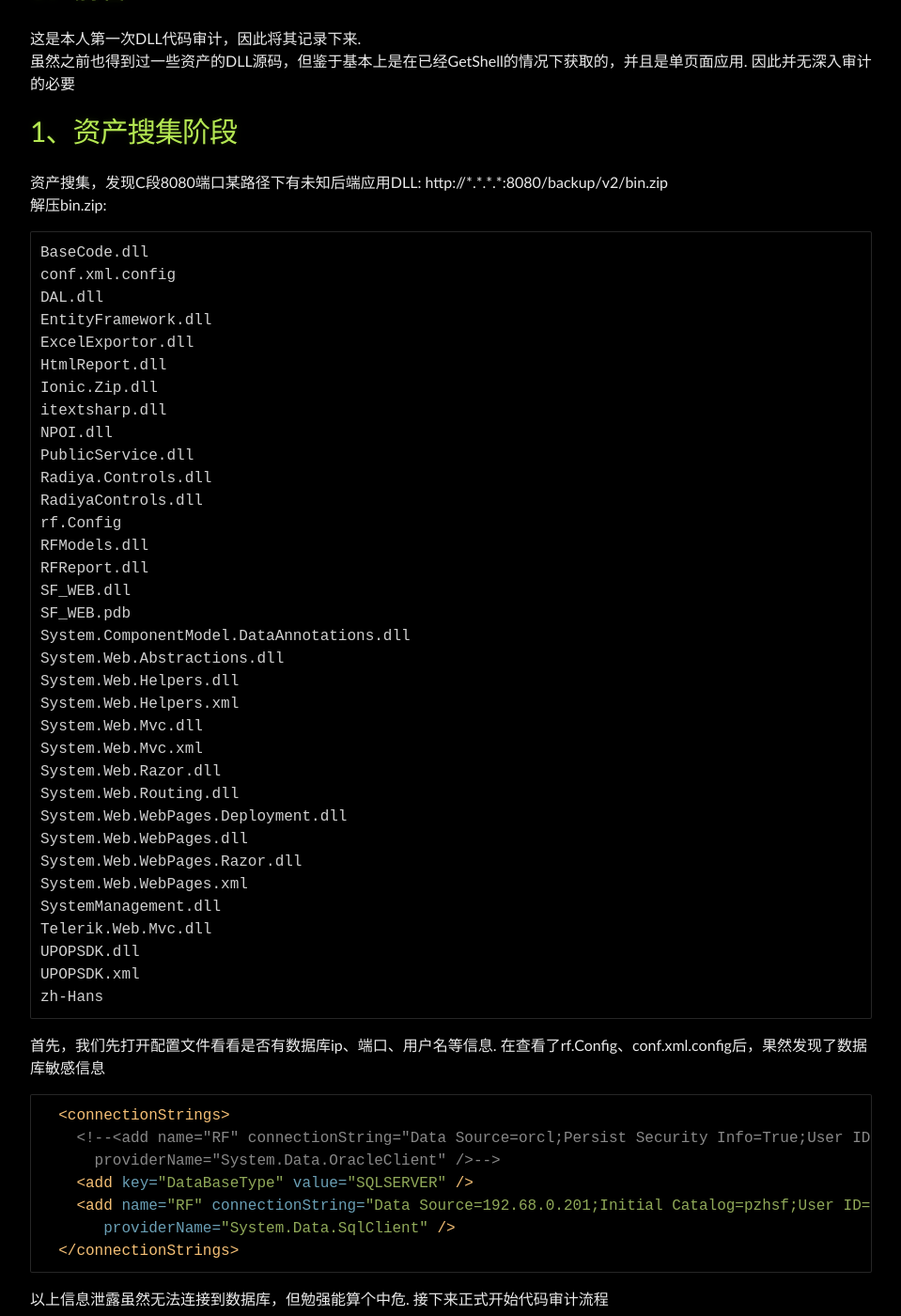
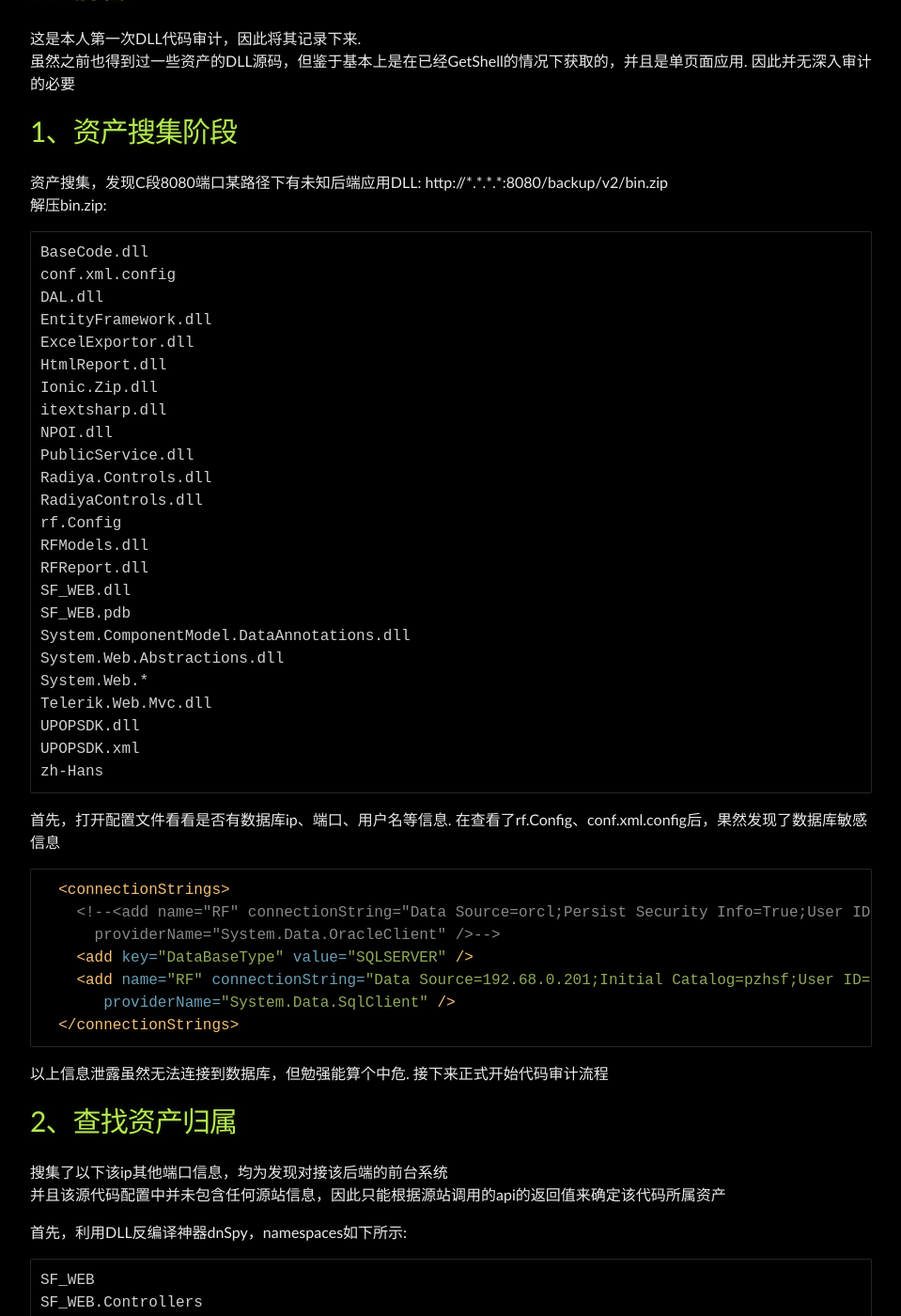
Before and after one commit to Leeyangee/leeyangee.github.io, a Jekyll site: the page built from _posts/2023-10-19-SRC实战 代码审计C#.Net 绕过未知规则从信息泄露到SQL注入.md, in a window 1280 px wide and 1400 px high, scrolled down 257 px. Shown: the whole window at 94% size, without its empty margins (160-1119 px from the left). Built offline with Jekyll 4.4.1, drawn with Linux system fonts in a browser that asks for light colours; some of the changed text lies outside the part shown.

Commit message:
Update 2023-10-19-SRC实战 代码审计C#.Net 绕过未知规则从信息泄露到SQL注入.md

````diff
--- a/_posts/2023-10-19-SRC实战 代码审计C#.Net 绕过未知规则从信息泄露到SQL注入.md
+++ b/_posts/2023-10-19-SRC实战 代码审计C#.Net 绕过未知规则从信息泄露到SQL注入.md
@@ -31,23 +31,13 @@
 SF_WEB.pdb
 System.ComponentModel.DataAnnotations.dll
 System.Web.Abstractions.dll
-System.Web.Helpers.dll
-System.Web.Helpers.xml
-System.Web.Mvc.dll
-System.Web.Mvc.xml
-System.Web.Razor.dll
-System.Web.Routing.dll
-System.Web.WebPages.Deployment.dll
-System.Web.WebPages.dll
-System.Web.WebPages.Razor.dll
-System.Web.WebPages.xml
-SystemManagement.dll
+System.Web.*
 Telerik.Web.Mvc.dll
 UPOPSDK.dll
 UPOPSDK.xml
 zh-Hans
 ```
-首先，我们先打开配置文件看看是否有数据库ip、端口、用户名等信息. 在查看了rf.Config、conf.xml.config后，果然发现了数据库敏感信息
+首先，打开配置文件看看是否有数据库ip、端口、用户名等信息. 在查看了rf.Config、conf.xml.config后，果然发现了数据库敏感信息
 ```xml
   <connectionStrings>
     <!--<add name="RF" connectionString="Data Source=orcl;Persist Security Info=True;User ID=budget;Password=budget;Unicode=True"
@@ -125,12 +115,12 @@
 继而执行下面的WebValidateUser
 ![avatar](/image/2023-10-19-3.png)
 
-既然WebValidateUser中username、password都是我们输进去的值，并且将username、password格式化进SQL语句并进行查询，那这样就方便了
+既然WebValidateUser中username、password都是用户输入的值，并且将username、password格式化进SQL语句并进行查询，那这样就方便了
 想要在以下格式化里构造一个注入简直不要太简单
 ```c#
 string.Format("SELECT studentId,studentNo,studentName  FROM base_student WHERE (idNumber='{0}' or studentNo='{0}') AND password = '{1}' AND statusId='{2}'", username, password, onLineStatusId);
 ```
-举个例子: 当我输入password = "' or password!='1" 时，sql语句理论上会变为
+举个例子: 当我输入password = ' or password!='1 时，SQL语句理论上会变为
 ```sql
 SELECT studentId,studentNo,studentName  FROM base_student WHERE (idNumber='{0}' or studentNo='{0}') AND password = '' or password!='1' AND statusId='{2}'
 ```
@@ -166,7 +156,7 @@
 3、payload若包含关系运算符，则左侧必须为password字段，例如 ' or password = if(password = '1','1','0') and password = '
 4、password字段的长度不可能低于6
 
-在这里，看似很难利用，但我们可以直接构造盲注语句
+在这里，看似很难利用，但password是可以通过正常业务更改的，因此可以直接在这里构造盲注语句
 ```
 [此时的password]' and password = concat(substring(version(),1,1),substring(version(),1,1),substring(version(),1,1),substring(version(),1,1),substring(version(),1,1),substring(version(),1,1)) + '
 
@@ -199,12 +189,11 @@
 		substring(version(),1,1)
 	) + ''
 ```
-当此时password的值正好等于version()第一个字符拼接6次后，该select语句返回userid，否则不返回东西. 可以根据此规则进行盲注
+当此时password的值正好等于version()第一个字符拼接6次后，该select语句返回studentId，否则不返回任何值. 可以根据此规则进行盲注
 为什么要重复六次substring(version(),1,1)呢？因为password长度必大于等于6，substring(version(),1,1)必须拼接6次
 
-现在我们根据规律，令password等于'000000'、'111111'、'222222'....以此遍历来慢慢找到version()的第一个字符
+现在根据规律，写个脚本令password等于'000000'、'111111'、'222222'....以此遍历来慢慢找到version()的第一个字符
 再经过几次遍历后，终于找到了version()的第一个字符为5
 
 多次遍历后，终于找出了version()的值为: 5.6.49-log
-
 证明此处存在sql注入漏洞
````
Also changed, not shown: other parts of _posts/2023-10-19-SRC实战 代码审计C#.Net 绕过未知规则从信息泄露到SQL注入.md (+3 -3 lines).
